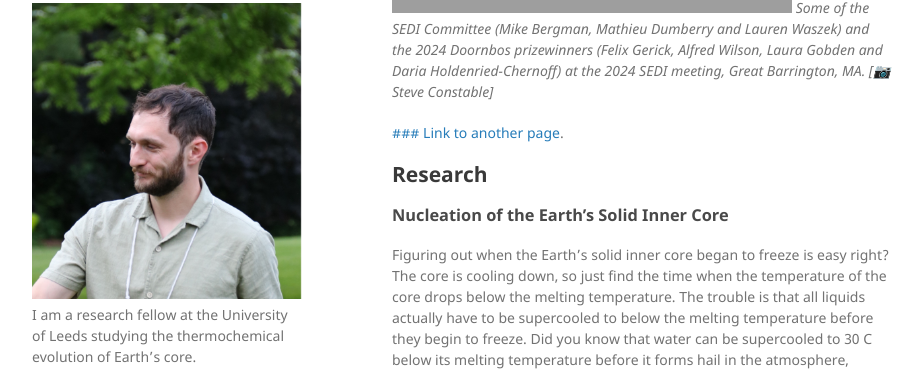
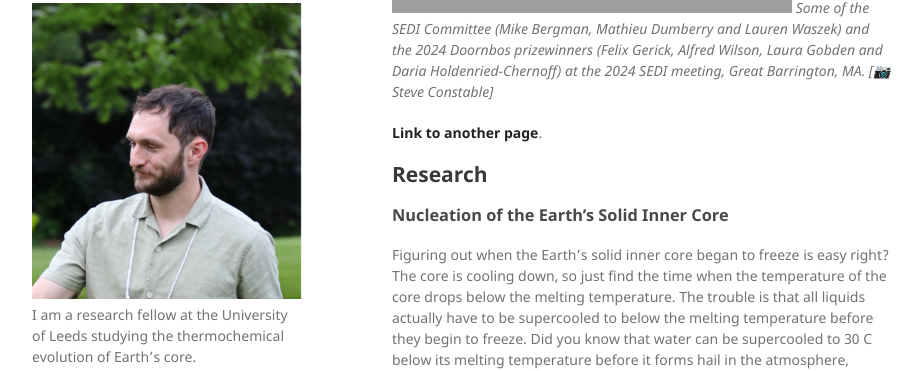
Before and after one commit to Fwilson93/Portfolio, a Jekyll site: the page built from index.md, in a window 1280 px wide and 900 px high, scrolled down 447 px. Shown: the part 137-508 px from the top of the window, without its empty margins (178-1101 px from the left). Built offline with Jekyll 4.4.1, drawn with Linux system fonts in a browser that asks for light colours; our own code applies the rules of GitHub Pages for plain Markdown files.

```diff
--- a/index.md
+++ b/index.md
@@ -9,7 +9,7 @@ layout: default
 ![SEDI](https://fwilson93.github.io/Portfolio/assets/img/SEDI_Doornbos.JPG)
 _Some of the SEDI Committee (Mike Bergman, Mathieu Dumberry and Lauren Waszek) and the 2024 Doornbos prizewinners (Felix Gerick, Alfred Wilson, Laura Gobden and Daria Holdenried-Chernoff) at the 2024 SEDI meeting, Great Barrington, MA. [📷 Steve Constable]_
 
-[### Link to another page](./another-page.html).
+[**Link to another page**](./another-page.html).
 ## Research
 ### Nucleation of the Earth's Solid Inner Core
 Figuring out when the Earth's solid inner core began to freeze is easy right? The core is cooling down, so just find the time when the temperature of the core drops below the melting temperature. The trouble is that all liquids actually have to be supercooled to below the melting temperature before they begin to freeze. Did you know that water can be supercooled to 30 C below its melting temperature before it forms hail in the atmosphere, provided there is no dust to help the nucleation along. Even with dust and supercooling, there is still a waiting time for liquids to freeze. This is because the solid only starts to grown once the random vibrations of atoms arrange to form a solid of a critical size.
```
